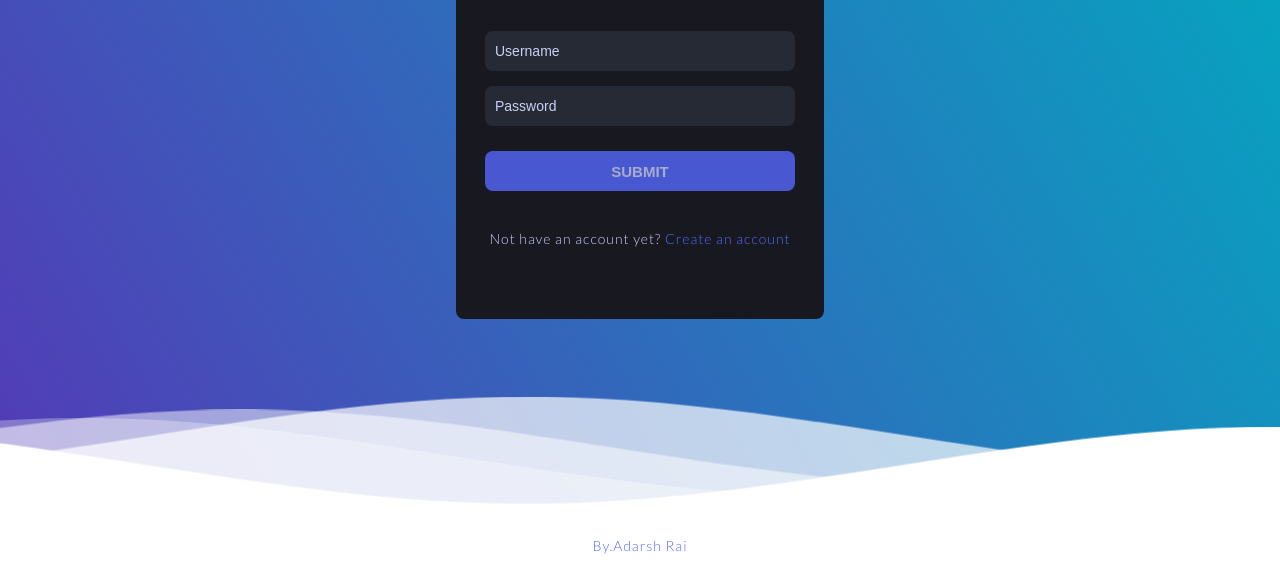
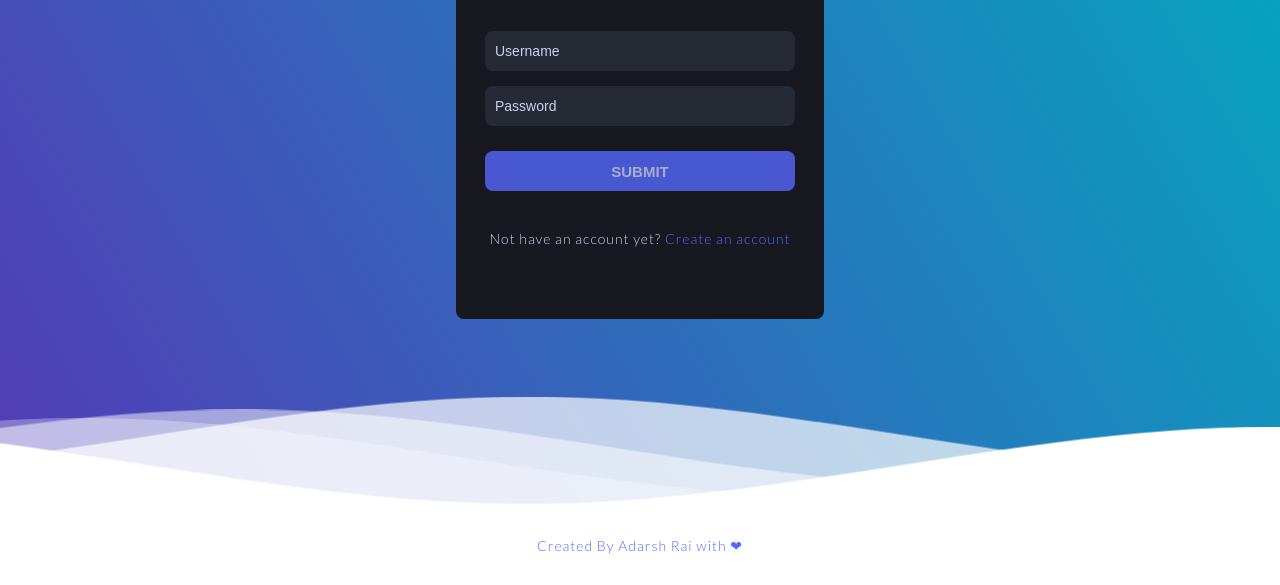
Before and after one commit to AdarshRai0/Login-Page, a plain HTML site: page index.html in a window 1280 px wide. Shown: the part 252-837 px from the top of the page. Drawn offline with Linux system fonts and the light colour scheme.

Commit message:
updated footer

```diff
--- a/index.html
+++ b/index.html
@@ -79,7 +79,7 @@ of Simple CSS Waves-->
 
     <!--Content starts-->
     <div class="content flex">
-      <p >By.Adarsh Rai</p>
+      <p >Created By Adarsh Rai with ❤ </p>
     </div>
     <!--Content ends-->
   </body>
```
